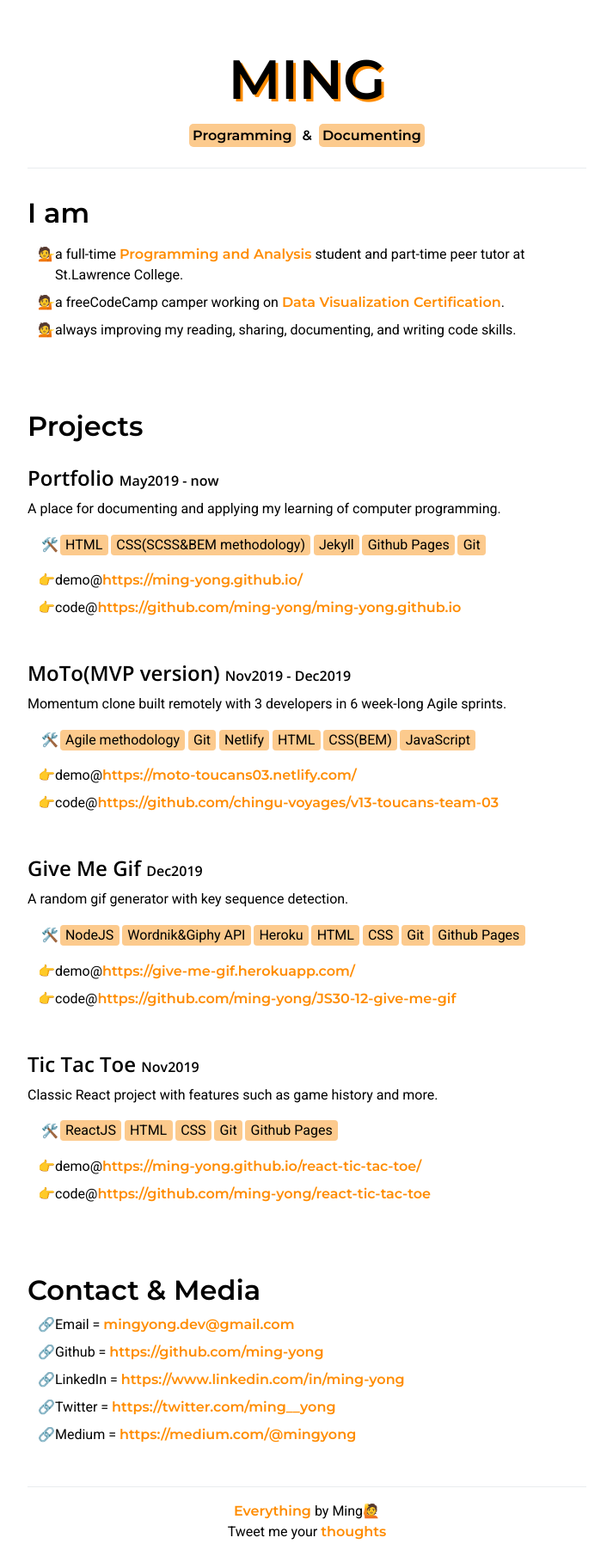
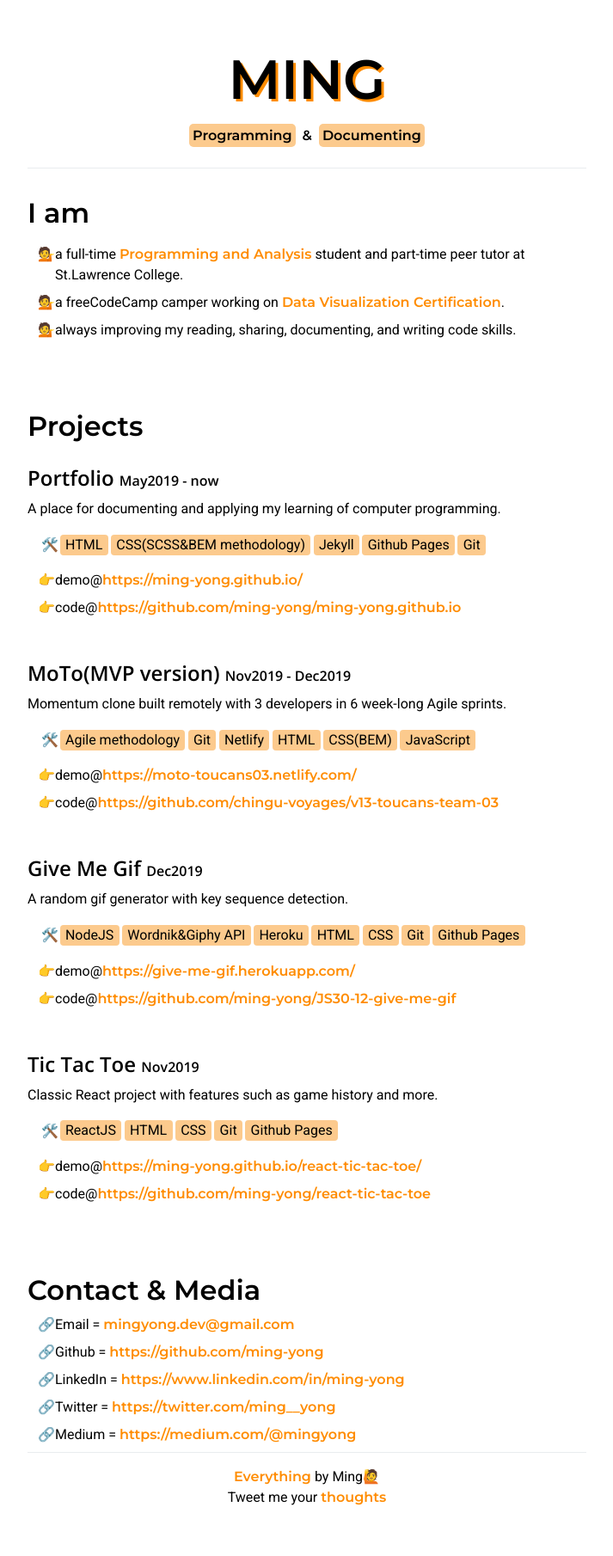
Before and after one commit to ming-yong/archive, a Jekyll site: the page built from index.html, in a window 1280 px wide. Shown: the whole page at 86% size, without its empty margins (283-996 px from the left). Built offline with Jekyll 4.4.1, drawn with Linux system fonts in a browser that asks for light colours; nearby versions of some CDN libraries; after the commit the page ends 1770 px from its top, so only the background shows below that.

Commit message:
fix footer

```diff
--- a/_sass/_page.scss
+++ b/_sass/_page.scss
@@ -61,7 +61,7 @@
   @include indexList();
 
 	&__links {
-		margin: 0 2em 3em;
+		margin: 0 2em;
 		list-style-type: "\1F517";
 	}
 }
```
